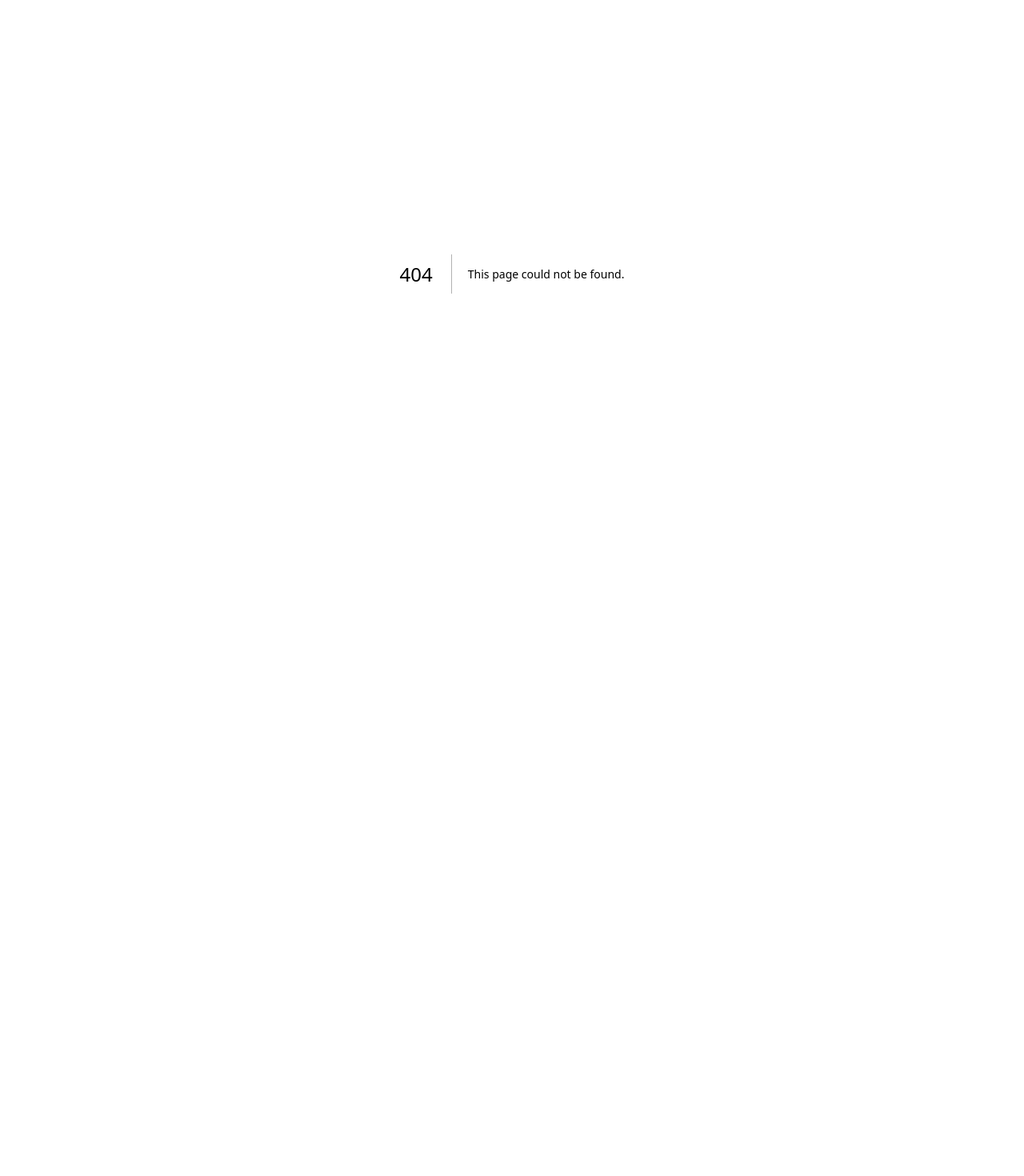
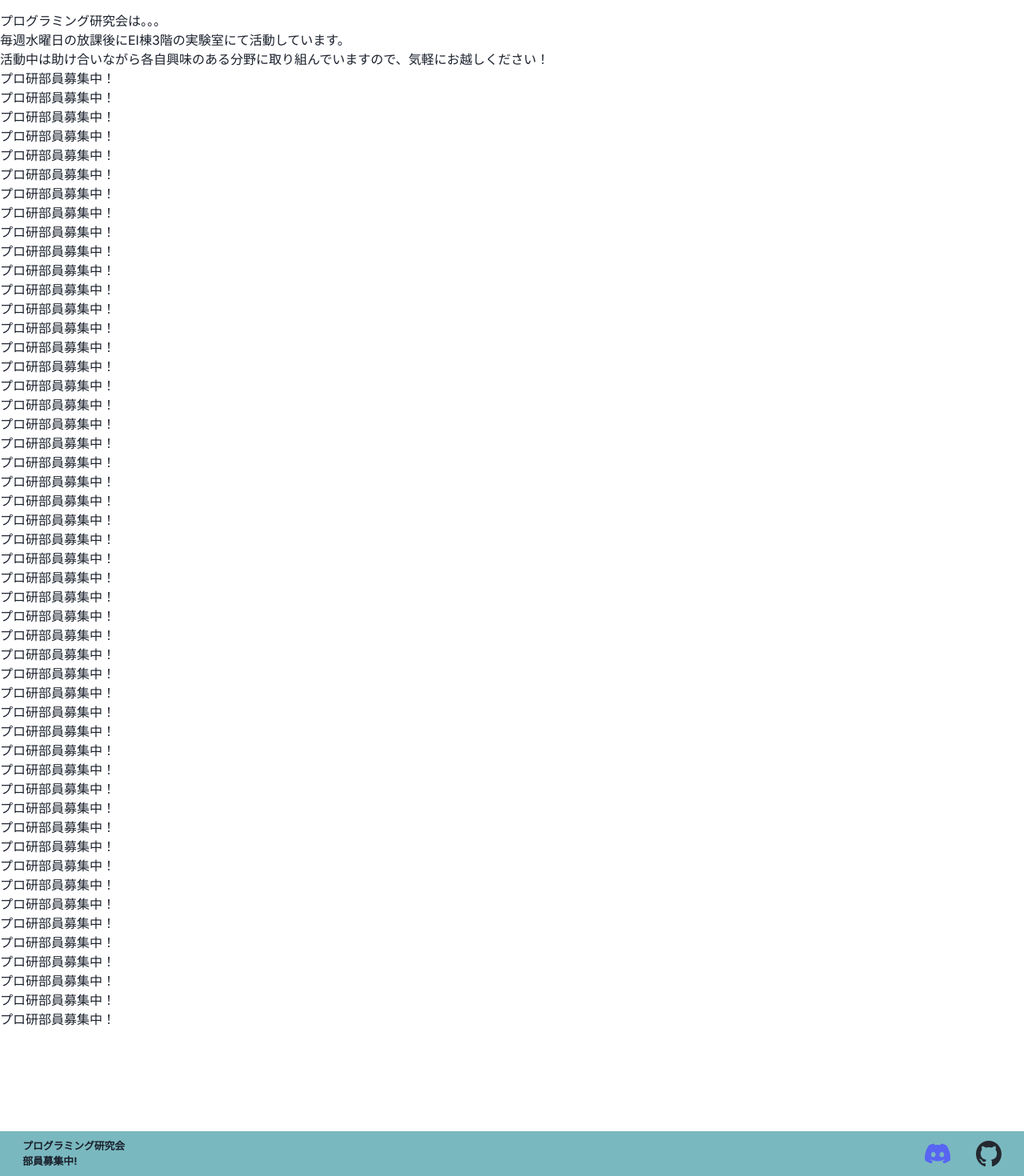
Before and after one commit to nitfc-proken/proken-hp, a Next.js app: page /about in a window 1280 px wide. Before the commit this address had no page. Shown: the part 58-1528 px from the top of the page at 80% size. Before the commit the page ends 800 px from the top, so only its background shows below. Built offline with nearby package versions, Linux system fonts and the light colour scheme.

Commit message:
フッター実装 (#30)

```diff
--- /dev/null
+++ b/app/about/page.tsx
@@ -0,0 +1,25 @@
+"use client";
+import React, { useState } from "react";
+import { Box } from "@chakra-ui/react";
+import Header from "../components/Header";
+import Footer from "../components/Footer";
+import WorkCard from "../components/WorkCard";
+
+const WorkPage = () => {
+ const [selectedCard, setSelectedCard] = useState<number | null>(null);
+
+ return (
+  <>
+   <Header />
+   <p>プログラミング研究会は。。。</p>
+   <p>毎週水曜日の放課後にEI棟3階の実験室にて活動しています。</p>
+   <p>活動中は助け合いながら各自興味のある分野に取り組んでいますので、気軽にお越しください！</p>
+   {[...Array(50)].map((_, index) => (
+    <p key={index}>プロ研部員募集中！</p>
+   ))}
+   <Footer />
+  </>
+ );
+};
+
+export default WorkPage;
--- a/app/components/Footer.tsx
+++ b/app/components/Footer.tsx
@@ -1,7 +1,33 @@
-function Footer(){
-    return (
-        <footer>
-            <div>Footer</div>
-        </footer>
-    );
-}export default Footer;
+"use client";
+import { Image } from "@chakra-ui/react";
+import { mediaQuery, useMediaQuery } from "../hooks/useMediaQuery";
+
+function Footer() {
+ // スマホかどうか
+ const isSp = useMediaQuery(mediaQuery.sp);
+
+ const imageSize = isSp ? "5vw" : "2.5vw";
+ const textSize = isSp ? "2vw" : "1vw";
+ const maxHeight = isSp ? "80px" : "40px";
+ return (
+  <>
+   <div style={{ height: "10vw" }}></div>
+   <footer style={{ backgroundColor: "#7AB8BF", height: "auto", display: "flex", justifyContent: "space-between", alignItems: "center", padding: "2.2vw", maxHeight: maxHeight }}>
+    <div style={{ display: "flex", flexDirection: "column", justifyContent: "right", gap: "50%" }}>
+     <p style={{ fontSize: textSize, fontWeight: "bold" }}>プログラミング研究会</p>
+     <p style={{ fontSize: textSize, fontWeight: "bold" }}>部員募集中!</p>
+    </div>
+    <div style={{ display: "flex", justifyContent: "right", alignItems: "center", gap: "2.5vw" }}>
+     <a href="https://discord.gg/4dCXn6hyGK" target="_blank" rel="noopener noreferrer">
+      <Image src="svgs/discord-icon-svgrepo-com.svg" alt="discord-logo" width={imageSize} height={imageSize} />
+     </a>
+     <a href="https://github.com/nitfc-proken" target="_blank" rel="noopener noreferrer">
+      <Image src="svgs/github-mark.svg" alt="github-logo" width={imageSize} height={imageSize} />
+     </a>
+    </div>
+   </footer>
+  </>
+ );
+}
+
+export default Footer;
--- a/app/components/Header.tsx
+++ b/app/components/Header.tsx
@@ -117,7 +117,6 @@ const Header = () => {
 				<DrawerContent maxWidth={{ base: "50%", sm: "15em" }}>
 					<DrawerCloseButton />
 					<DrawerHeader paddingTop={"10.5px"}>Menu</DrawerHeader>
-
 					<DrawerBody>
 						<Stack spacing={4}>
 							<Link href="/">
```
Also changed, not shown: public/svgs/discord-icon-svgrepo-com.svg (added), public/svgs/github-mark.svg (added).
